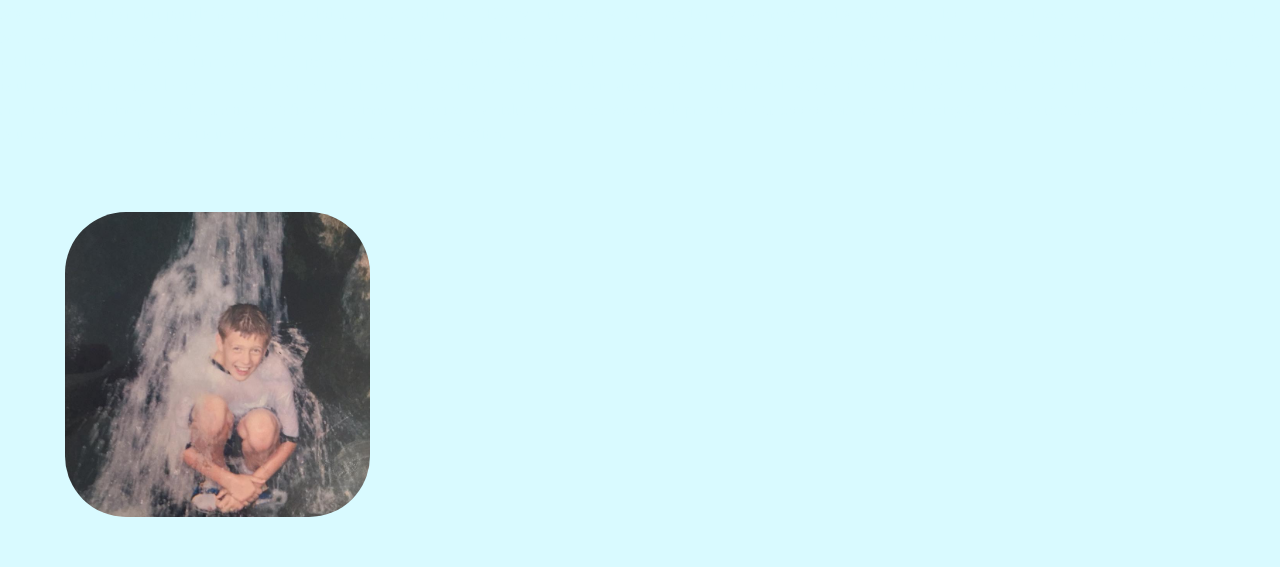
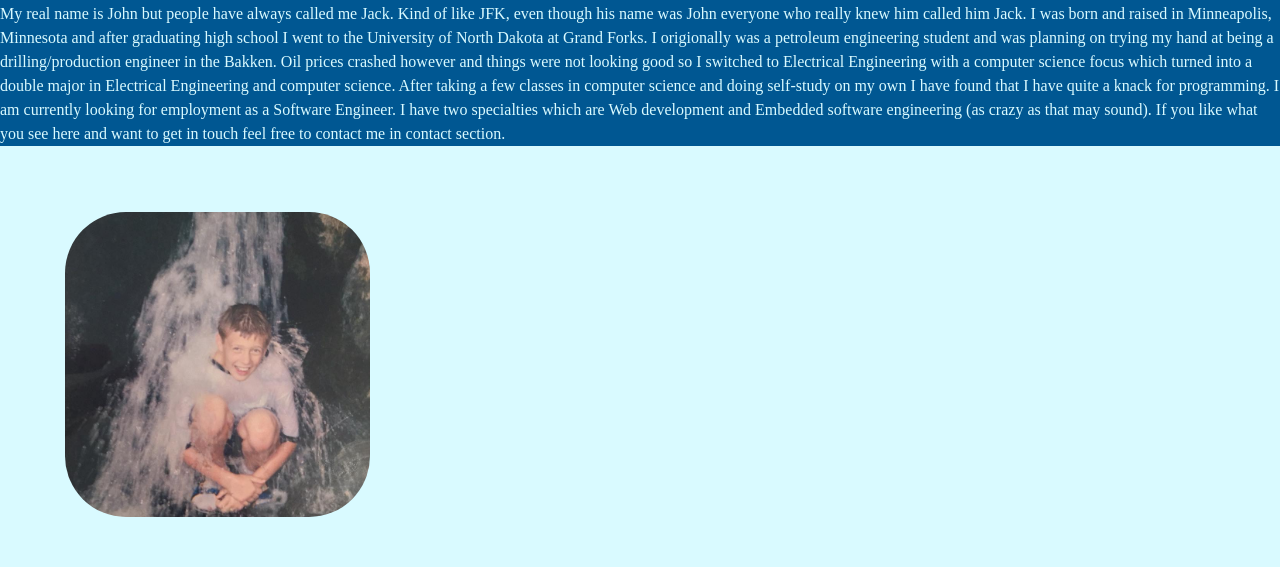
Before and after one commit to jacklewis0221/Portfolio, a plain HTML site: page about.html in a window 1280 px wide. Shown: the part 288-855 px from the top of the page. Drawn offline with nearby package versions, Linux system fonts and the light colour scheme.

Commit message:
Update styling.css

```diff
--- a/CSS/styling.css
+++ b/CSS/styling.css
@@ -65,6 +65,12 @@ background-color: #00204a
   color: #d9faff;
 }
 
+/* Bio For About me Page. */
+.Bio{
+  background-color: #005792;
+  color: #d9faff;
+}
+
 /* download buttons */
 .download-button {
   margin: 5% 3% 5% 0;
```
